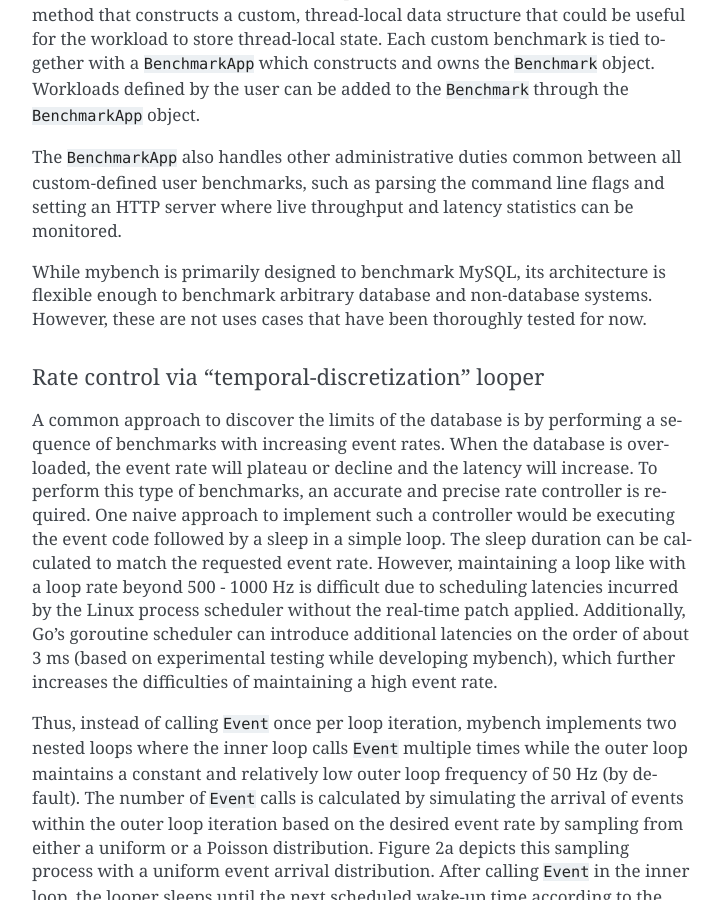
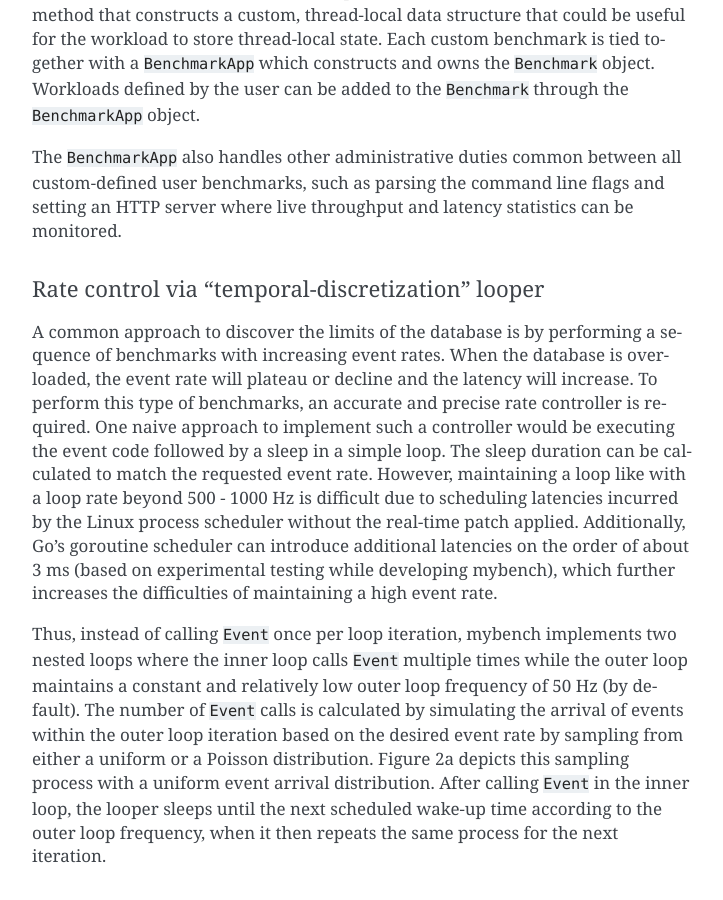
Before and after one commit to Shopify/mybench, a Sphinx documentation site: the page built from docs/detailed-design-doc.rst, in a window 1280 px wide and 900 px high, scrolled down 3760 px. Shown: the whole window, without its empty margins (388-1111 px from the left). Built offline with Sphinx 7.4.7, drawn with Linux system fonts in a browser that asks for light colours.

Commit message:
Minor update due to feedback

```diff
--- a/docs/detailed-design-doc.rst
+++ b/docs/detailed-design-doc.rst
@@ -153,15 +153,10 @@ store thread-local state. Each custom benchmark is tied together with a
 defined by the user can be added to the ``Benchmark`` through the
 ``BenchmarkApp`` object.
 
-
 The ``BenchmarkApp`` also handles other administrative duties common
 between all custom-defined user benchmarks, such as parsing the command line
 flags and setting an HTTP server where live throughput and latency statistics
 can be monitored.
-
-While mybench is primarily designed to benchmark MySQL, its architecture is
-flexible enough to benchmark arbitrary database and non-database systems.
-However, these are not uses cases that have been thoroughly tested for now.
 
 Rate control via "temporal-discretization" looper
 -------------------------------------------------
```
